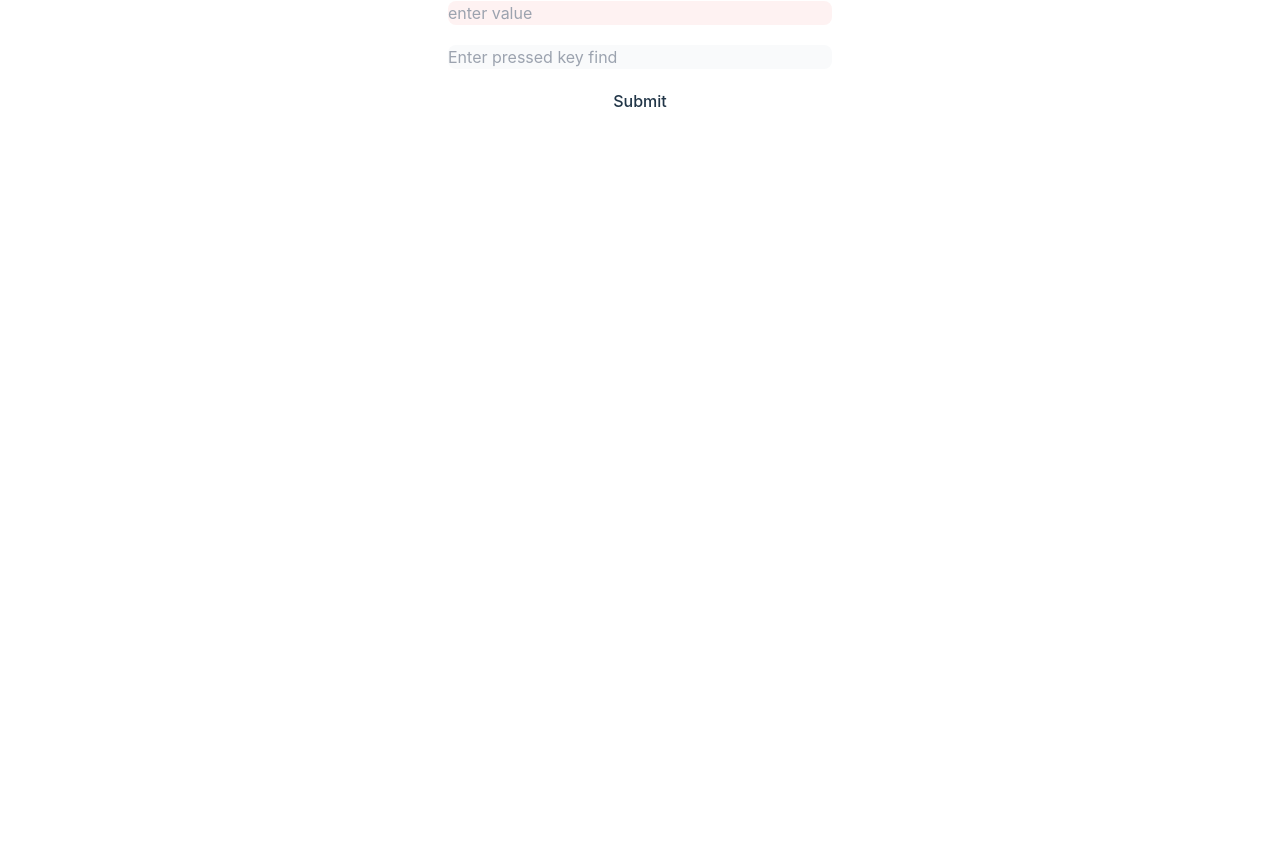
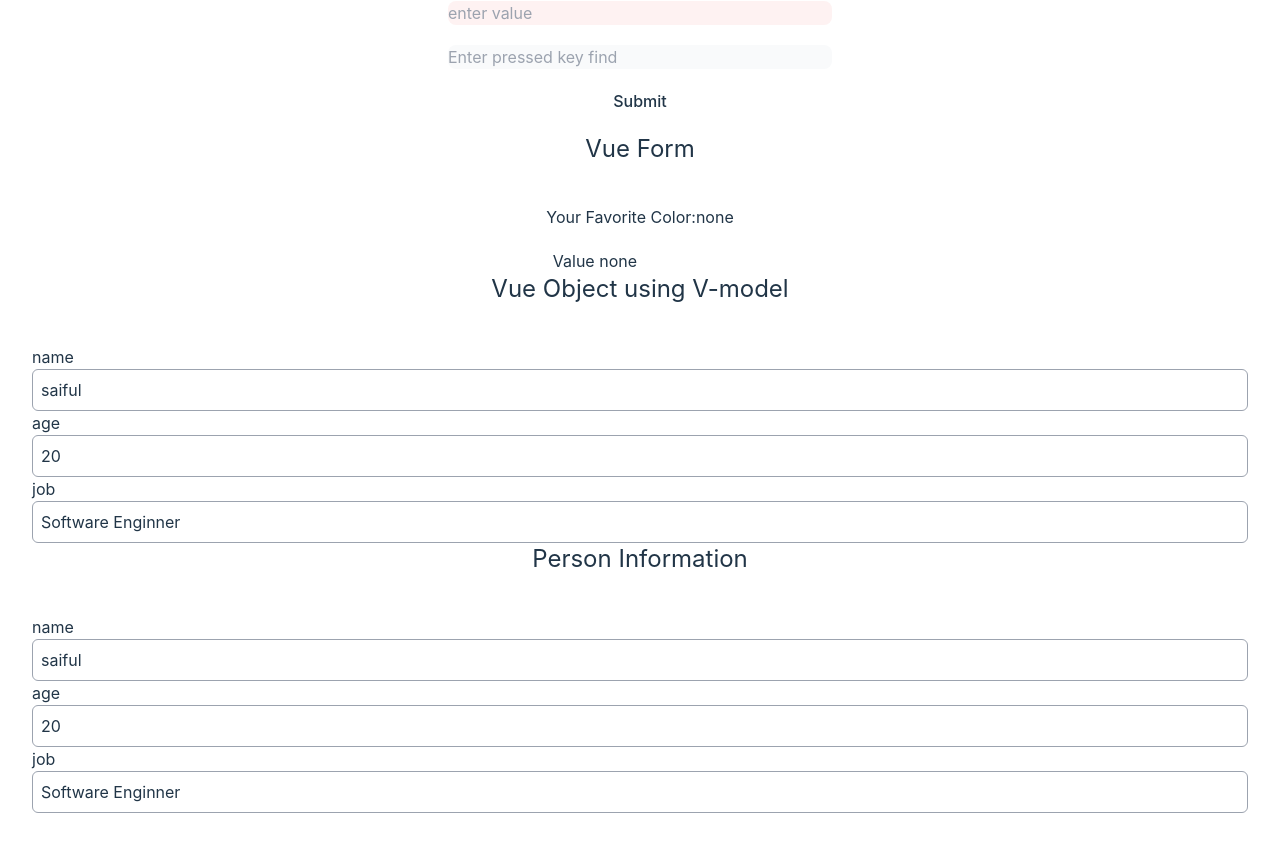
Before and after one commit to saifulislam142348/my-vue-app, a Vue app: page / in a window 1280 px wide. Shown: the part 1300-2145 px from the top of the page. Before the commit the page ends 1465 px from the top, so only its background shows below. Built offline with nearby package versions, Linux system fonts and the light colour scheme.

Commit message:
v-model binding

```diff
--- a/src/App.vue
+++ b/src/App.vue
@@ -1,5 +1,5 @@
 <script setup>
-import HelloWorld from './components/HelloWorld.vue';
+import vModelBinding from './components/vModelBinding.vue';
 import value from './data/data'
 import { ref, reactive } from 'vue'
 import { address, people } from './data/data'
@@ -123,7 +123,7 @@
     </form>
   </section>
 
-
+<vModelBinding/>
 </template>
 
 <style scoped>
--- /dev/null
+++ b/src/components/vModelBinding.vue
@@ -0,0 +1,43 @@
+<script setup>
+import { ref ,reactive} from 'vue'
+
+
+const count = ref(0)
+const color = ref('none')
+const people=reactive(
+{
+    name:'saiful',
+    age:20,
+    job:'Software Enginner',
+}
+);
+</script>
+
+<template>
+    <section class="mx-auto container">
+        <h1 class="text-2xl mb-10">Vue Form</h1>
+        <p class="pb-5">Your Favorite Color:{{ color }}</p>
+        <p>
+            <label for="">Value </label>
+            <input type="text" class="w-32 " placeholder="Enter The value" v-model="color">
+        </p>
+    </section>
+     <section class="mx-auto container">
+        <h1 class="text-2xl mb-10">Vue Object using V-model</h1>
+
+        <div class="flex flex-col md5 text-left" v-for="(value,key) in people" :key="key">
+            <label for="\">{{ key }}</label>
+            <input type="text" class="border border-spacing-1 border-gray-400  rounded-md p-2 " placeholder="Enter The value" v-model="people[key]" readonly>
+        </div>
+    </section>
+    <section class="mx-auto container">
+        <h1 class="text-2xl mb-10">Person Information</h1>
+
+        <div class="flex flex-col md5 text-left" v-for="(value,key) in people" :key="key">
+            <label for="\">{{ key }}</label>
+            <input type="text" class="border border-spacing-1 border-gray-400  rounded-md p-2 " placeholder="Enter The value" v-model="people[key]" >
+        </div>
+    </section>
+</template>
+
+<style scoped></style>
```
